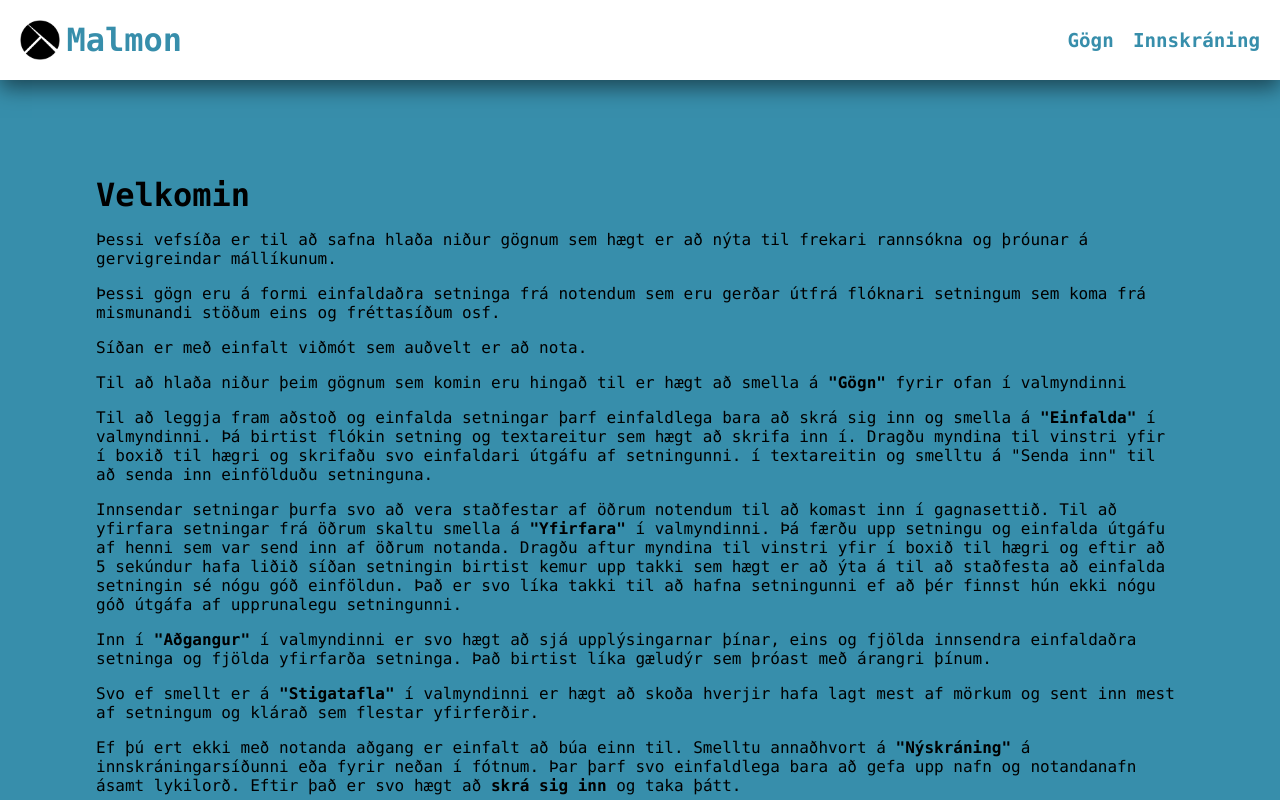
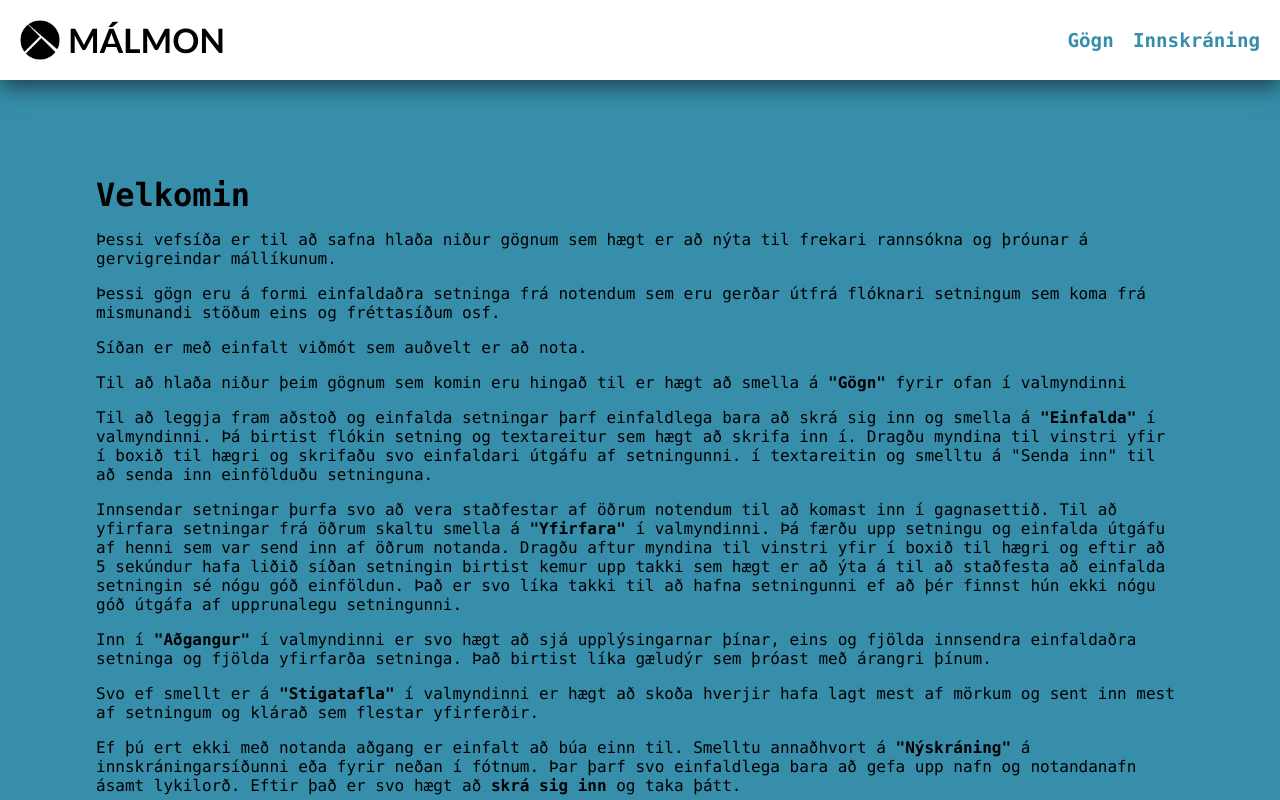
Before and after one commit to polarparsnip/Malmon-Frontend, a Next.js app: page / in a window 1280 px wide. Shown: the top 800 px of the page. Built offline with nearby package versions, Linux system fonts and the light colour scheme.

Commit message:
update header logo

```diff
--- a/src/components/Header/Header.module.scss
+++ b/src/components/Header/Header.module.scss
@@ -28,19 +28,21 @@
     padding: 20px;
     box-shadow: 0 8px 20px rgba(0, 0, 0, 0.5);
 
-
-
     animation: var(--transition-time-short) var(--transition-timing-function) fade-in;
 
+    &__title {
+      display: flex;
+      justify-content: end;
+      gap: 0.5rem;
 
-    h1 a:hover {
+      h1 {
+        font-family: 'Calibri';
+        font-size: 2.1rem;
+        color: #000;
+      }
+      h1 a:hover {
         text-decoration: none;
       }
-
-    &__title {
-        display: flex;
-        align-items: center;
-        gap: 0.4rem;
     }
 
     &__navigation {
--- a/src/components/Header/Header.tsx
+++ b/src/components/Header/Header.tsx
@@ -16,7 +16,7 @@ export default function Header() {
             height={40}
             priority
           />
-        <h1><Link href='/' >Malmon</Link></h1>
+        <h1><Link href='/' >MÁLMON</Link></h1>
       </div>
 
       <div className={s.header__navigation}>
--- a/src/pages/index.tsx
+++ b/src/pages/index.tsx
@@ -9,7 +9,7 @@ export default function Home() {
   return (
     <>
       <Head>
-        <title>Malmon</title>
+        <title>Forsíða</title>
         <meta name="description" content="Setningarsöfnun" />
         <meta name="viewport" content="width=device-width, initial-scale=1" />
         <link rel="icon" href="/mlogo.png" />
```
